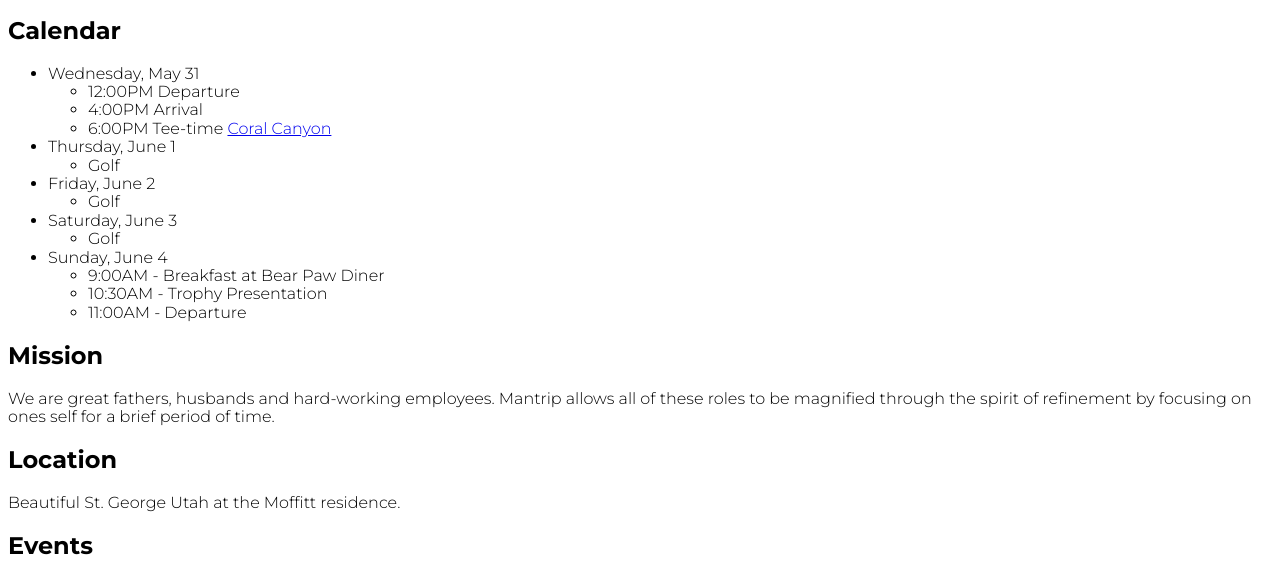
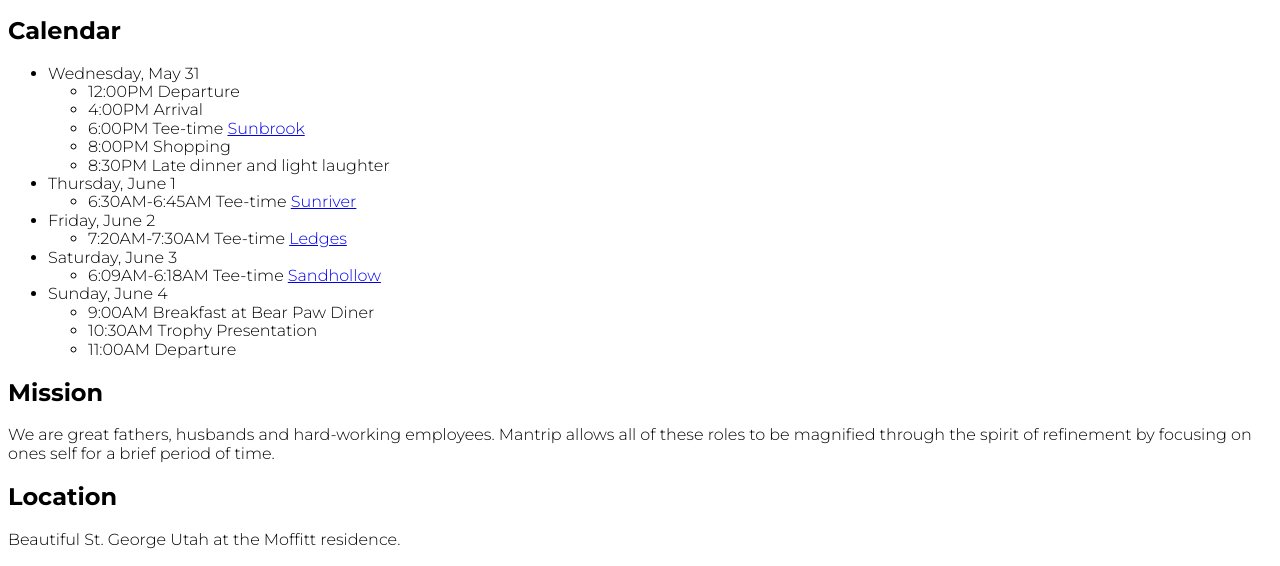
Before and after one commit to blakesimkins/mantrip, a plain HTML site: page index.html in a window 1280 px wide. Shown: the part 159-725 px from the top of the page. Drawn offline with Linux system fonts and the light colour scheme.

Commit message:
updating details

```diff
--- a/index.html
+++ b/index.html
@@ -17,25 +17,27 @@
         <ul>
           <li>12:00PM Departure</li>
           <li>4:00PM Arrival</li>
-          <li>6:00PM Tee-time <a href="http://www.coralcanyongolf.com/index.php">Coral Canyon</a></li>
+          <li>6:00PM Tee-time <a href="http://www.stgeorgecitygolf.com/sunbrook.php" target="_blank">Sunbrook</a></li>
+          <li>8:00PM Shopping</li>
+          <li>8:30PM Late dinner and light laughter</li>
         </ul>
         <li>Thursday, June 1</li>
           <ul>
-            <li>Golf</li>
+            <li>6:30AM-6:45AM Tee-time <a href="http://sunrivergolf.com/" target="_blank">Sunriver</a></li>
           </ul>
         <li>Friday, June 2</li>
           <ul>
-            <li>Golf</li>
+            <li>7:20AM-7:30AM Tee-time <a href="https://www.ledges.com/#" target="_blank">Ledges</a></li>
           </ul>
         <li>Saturday, June 3</li>
           <ul>
-            <li>Golf</li>
+            <li>6:09AM-6:18AM Tee-time <a href="https://www.sandhollowresorts.com/" target="_blank">Sandhollow</a></li>
           </ul>
         <li>Sunday, June 4</li>
           <ul>
-            <li>9:00AM - Breakfast at Bear Paw Diner</li>
-            <li>10:30AM - Trophy Presentation</li>
-            <li>11:00AM - Departure</li>
+            <li>9:00AM Breakfast at Bear Paw Diner</li>
+            <li>10:30AM Trophy Presentation</li>
+            <li>11:00AM Departure</li>
           </ul>
       </ul>
     <h2>Mission</h2>
```
